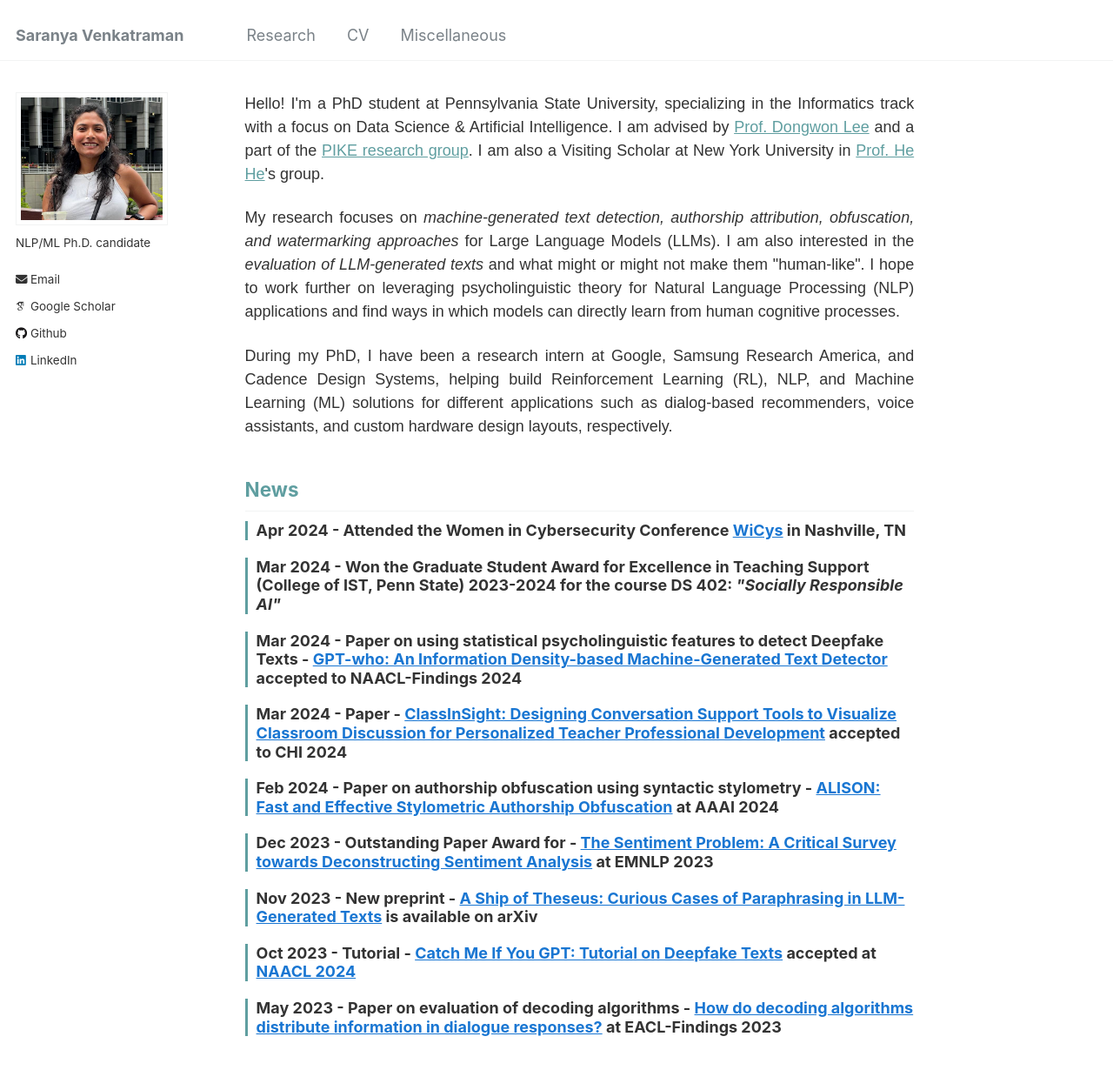
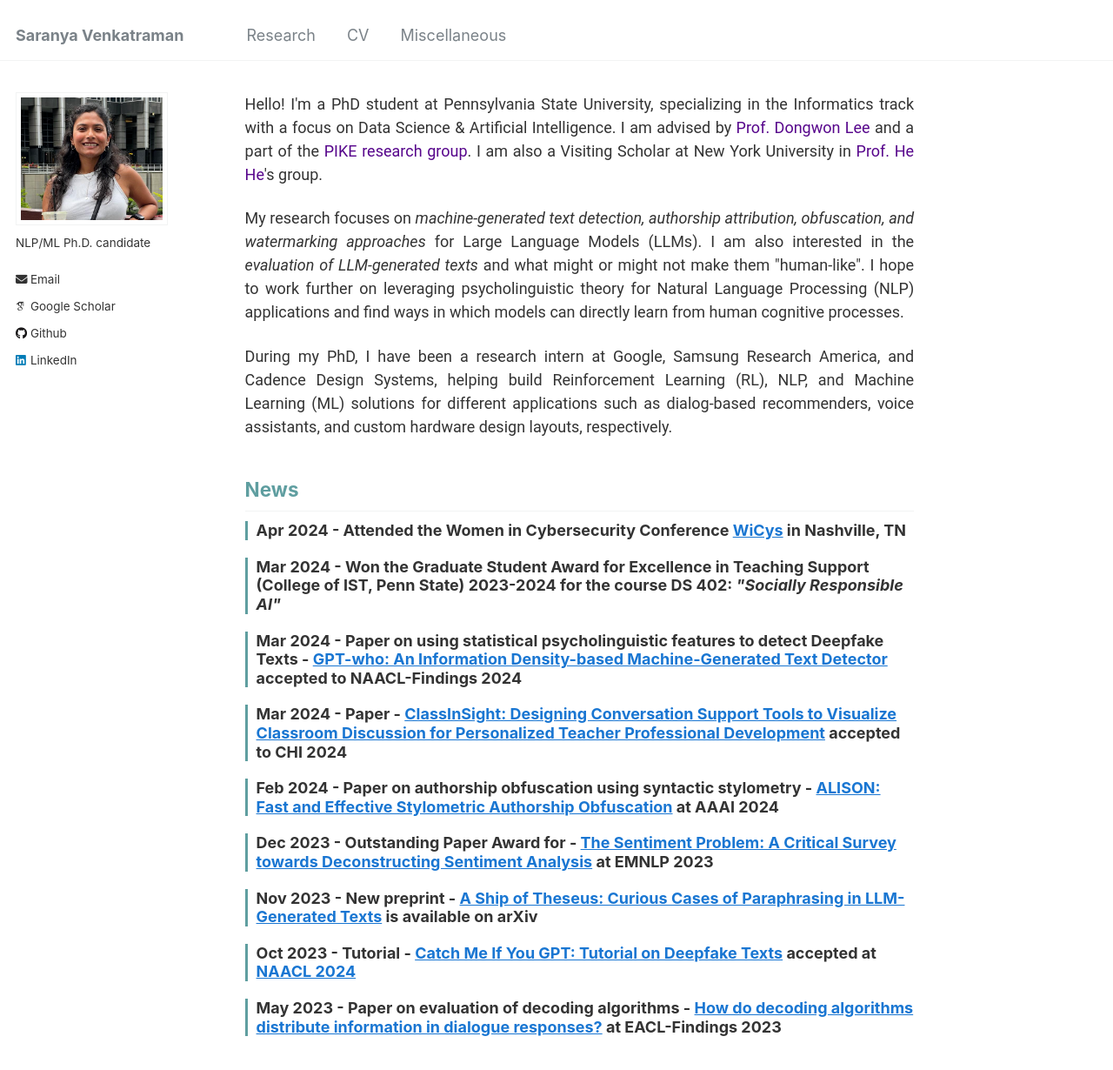
Before and after one commit to saranya-venkatraman/saranya-venkatraman.github.io, a Jekyll site: the page built from _pages/about.md, in a window 1280 px wide and 1400 px high. Shown: the top 1230 px of the window at 87% size. Built offline with Jekyll 4.4.1, drawn with Linux system fonts in a browser that asks for light colours; some web fonts are replaced.

Commit message:
Update about.md

```diff
--- a/_pages/about.md
+++ b/_pages/about.md
@@ -9,7 +9,7 @@ redirect_from:
 <head>
   <style>
    body {
-      font-family: 'Arial', sans-serif;
+      font-family: 'Roboto', sans-serif;
       color: #333;
     }
     h1 {
@@ -33,6 +33,7 @@ redirect_from:
     }
     .news-item p {
       margin-bottom: 5px;
+      font-weight: normal;
     }
     hr {
       border-top: 2px solid #5F9EA0;
@@ -41,7 +42,7 @@ redirect_from:
   </style>
 </head>
 <body>
-     <p align="justify">Hello! I'm a PhD student at Pennsylvania State University, specializing in the Informatics track with a focus on Data Science & Artificial Intelligence. I am advised by <a href="https://pike.psu.edu/dongwon/" target="_blank">Prof. Dongwon Lee</a> and a part of the <a href="https://pike.psu.edu/index.html" target="_blank">PIKE research group</a>. I am also a Visiting Scholar at New York University in <a href="https://hhexiy.github.io" target="_blank">Prof. He He</a>'s group.</p>
+     <p align="justify">Hello! I'm a PhD student at Pennsylvania State University, specializing in the Informatics track with a focus on Data Science & Artificial Intelligence. I am advised by <a href="https://pike.psu.edu/dongwon/" style="color: #57068C; text-decoration: none" target="_blank">Prof. Dongwon Lee</a> and a part of the <a href="https://pike.psu.edu/index.html" style="color: #57068C; text-decoration: none" target="_blank">PIKE research group</a>. I am also a Visiting Scholar at New York University in <a href="https://hhexiy.github.io" style="color: #57068C; text-decoration: none" target="_blank">Prof. He He</a>'s group.</p>
 
      <p align="justify">My research focuses on <em>machine-generated text detection, authorship attribution, obfuscation, and watermarking approaches</em> for Large Language Models (LLMs). I am also interested in the <em>evaluation of LLM-generated texts</em> and what might or might not make them "human-like". I hope to work further on leveraging psycholinguistic theory for Natural Language Processing (NLP) applications and find ways in which models can directly learn from human cognitive processes.</p>
 
```
